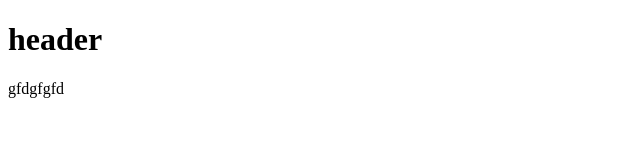
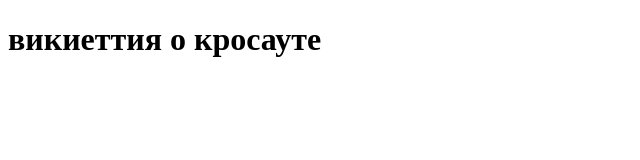
Before and after one commit to qweasdzxc132/hgcfcffcx, a plain HTML site: page index.html in a window 1280 px wide. Shown: the whole page, without its empty margins (0-640 px from the left). Drawn offline with Linux system fonts and the light colour scheme.

Commit message:
добавил викиеттия о кросауте

```diff
--- a/index.html
+++ b/index.html
@@ -7,8 +7,8 @@
     <title>Document</title>
 </head>
 <body>
-    <h1>header</h1>
-    gfdgfgfd
+    <h1>викиеттия о кросауте</h1>
+
 
 </body>
 </html>
```
